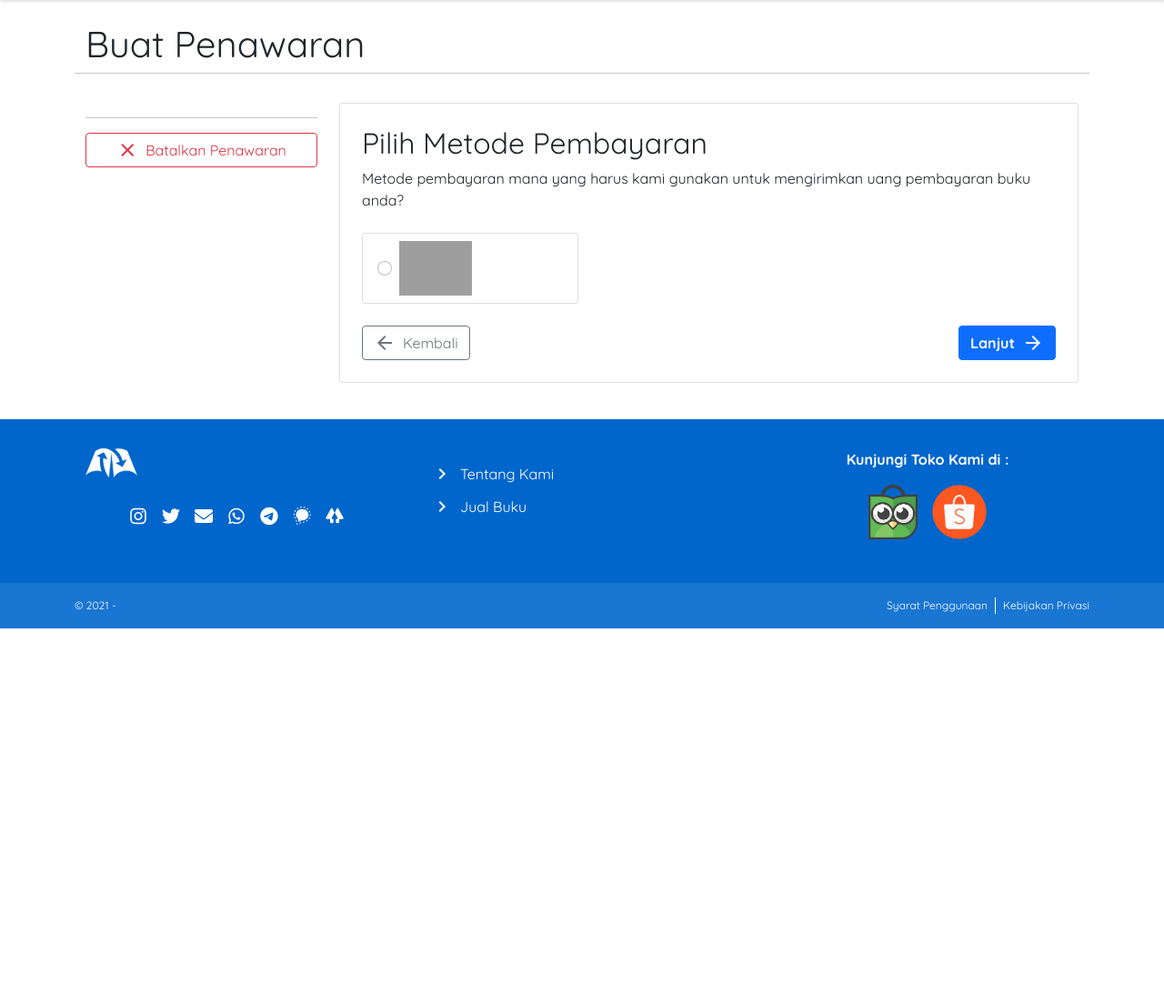
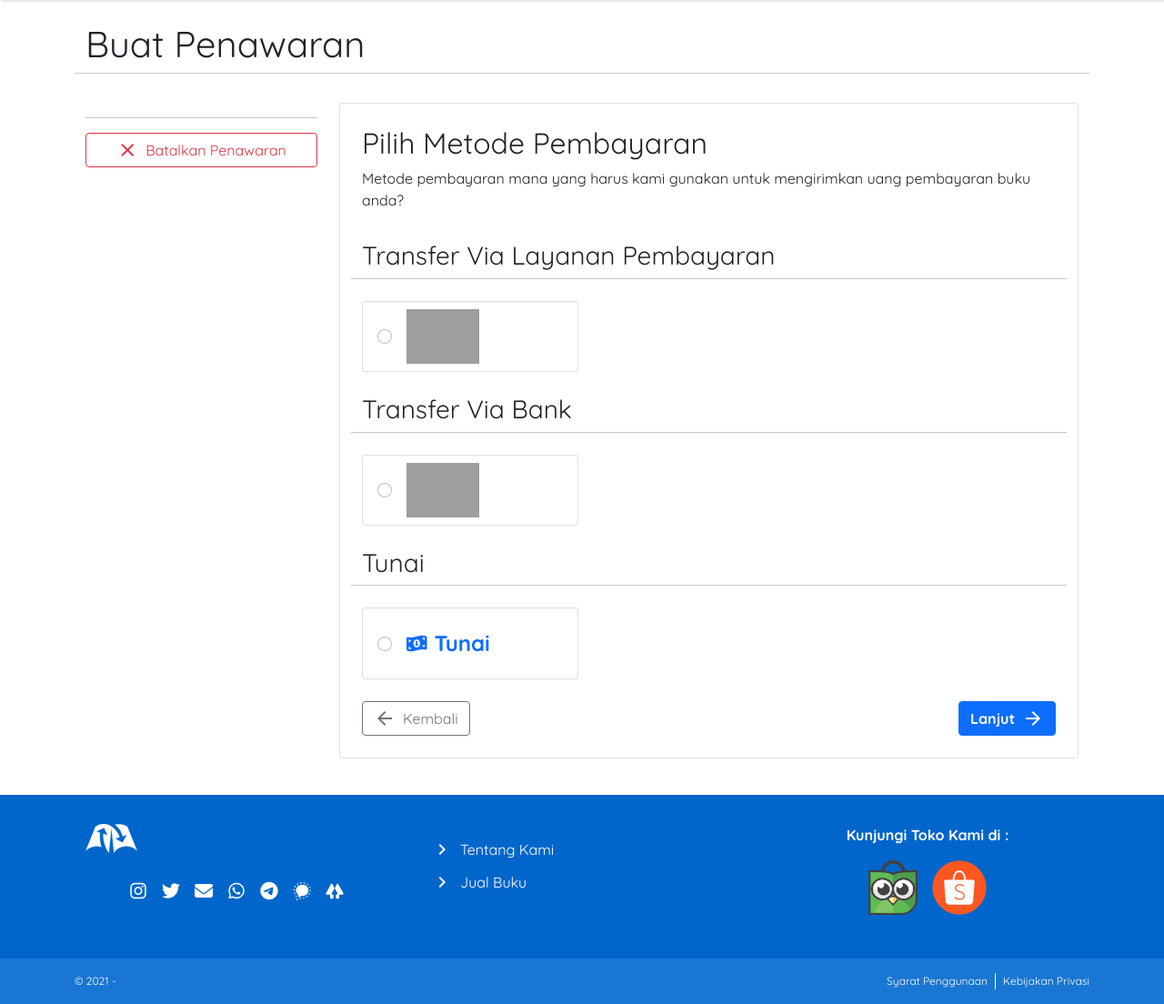
Before and after one commit to tokukas/tokukas-ci4, a CodeIgniter 4 app: template app/Views/offer/new-step-payment.php in a window 1280 px wide. Shown: the part 70-1174 px from the top of the page at 91% size. Before the commit the page ends 761 px from the top, so only its background shows below. Run offline with PHP 8.4 and a stand-in for CodeIgniter, Linux system fonts and the light colour scheme; the template is opened without the code that fills it: most values are stand-ins (such as "Sample title", 1, 10 or a date in 2020); data that the repository does not hold is empty; some libraries are stand-ins or nearby versions; grey boxes are pictures that could not be loaded.

Commit message:
update offer payment page

```diff
--- a/app/Models/PaymentServiceModel.php
+++ b/app/Models/PaymentServiceModel.php
@@ -19,7 +19,7 @@ class PaymentServiceModel extends MyModel
 
     public function getLogos(string $id)
     {
-        return $this->builder('Payment_Logo')->getWhere(['payment_service_id' => $id])
+        return $this->builder('Payment_Service_Logo')->getWhere(['payment_service_id' => $id])
             ->getResultArray();
     }
 
--- a/app/Views/offer/new-step-payment.php
+++ b/app/Views/offer/new-step-payment.php
@@ -17,30 +17,32 @@
             <?= csrf_field(); ?>
 
             <!-- STEP 3 -->
-            <div class="row mb-2">
+            <div class="row mb-3">
                 <h2>Pilih Metode Pembayaran</h2>
                 <p>Metode pembayaran mana yang harus kami gunakan untuk mengirimkan uang pembayaran buku anda?</p>
             </div>
 
-            <div class="row mb-2">
-                <?php $i = 0; ?>
-                <?php foreach ($paymentMethods as $paymentMethod) : ?>
-                    <div class="col-lg-4 col-md-6 mb-3">
+            <?php $i = 0; ?>
+
+            <div class="row mb-3">
+                <h3>Transfer Via Layanan Pembayaran</h3>
+                <hr>
+                <?php foreach ($paymentServices as $paymentService) : ?>
+                    <div class="col-lg-4 col-md-6 my-2">
                         <div class="card p-0">
-                            <div class="card-body py-2 d-flex gap-2 align-items-center">
+                            <div class="card-body py-2 d-flex gap-3 align-items-center">
                                 <div class="d-block">
-                                    <!-- PAKAI NO. TELP -->
                                     <?php if (empty($selectedPayment)) : ?>
-                                        <input type="radio" name="payment_id" id="methodOpt<?= $i; ?>" class="form-check-input" value="<?= $paymentMethod['id']; ?>" <?= ($i === 0) ? 'checked autofocus' : ''; ?> required>
+                                        <input type="radio" name="payment_id" id="methodOpt<?= $i; ?>" class="form-check-input" value="<?= $paymentService['id']; ?>" data-use-phone-number="<?= $paymentService['use_phone_number']; ?>" required>
                                     <?php else : ?>
-                                        <input type="radio" name="payment_id" id="methodOpt<?= $i; ?>" class="form-check-input" value="<?= $paymentMethod['id']; ?>" <?= ($paymentMethod['id'] === $selectedPayment) ? 'checked autofocus' : ''; ?> required>
+                                        <input type="radio" name="payment_id" id="methodOpt<?= $i; ?>" class="form-check-input" value="<?= $paymentService['id']; ?>" data-use-phone-number="<?= $paymentService['use_phone_number']; ?>" <?= ($paymentService['id'] === $selectedPayment) ? 'checked' : ''; ?> required>
                                     <?php endif; ?>
                                 </div>
                                 <div class="d-block">
-                                    <label translate="no" for="methodOpt<?= $i; ?>" title="<?= $paymentMethod['name'] ?>" aria-label="<?= $paymentMethod['name'] ?>" class="form-check-label" data-bs-toggle="tooltip" data-bs-placement="top">
-                                        <picture>
-                                            <source media="(min-width: 640px)" srcset="<?= empty($paymentMethod['logos'][1]) ? '' : base_url('assets/' . $paymentMethod['logos'][1]); ?>">
-                                            <img src="<?= base_url('assets/' . $paymentMethod['logos'][0]); ?>" alt="Logo <?= $paymentMethod['name'] ?>" height="60" width="auto">
+                                    <label translate="no" for="methodOpt<?= $i; ?>" title="<?= $paymentService['name'] ?>" aria-label="<?= $paymentService['name'] ?>" class="form-check-label" data-bs-toggle="tooltip" data-bs-placement="top">
+                                        <picture draggable="false">
+                                            <source media="(min-width: 640px)" srcset="<?= empty($paymentService['logos'][1]) ? '' : base_url('assets/' . $paymentService['logos'][1]); ?>">
+                                            <img src="<?= base_url('assets/' . $paymentService['logos'][0]); ?>" alt="Logo <?= $paymentService['name'] ?>" height="60" width="auto" draggable="false">
                                         </picture>
                                     </label>
                                 </div>
@@ -50,6 +52,77 @@
                     <?php ++$i; ?>
                 <?php endforeach; ?>
             </div>
+
+            <div class="row mb-3">
+                <h3>Transfer Via Bank</h3>
+                <hr>
+                <?php foreach ($banks as $bank) : ?>
+                    <div class="col-lg-4 col-md-6 my-2">
+                        <div class="card p-0">
+                            <div class="card-body py-2 d-flex gap-3 align-items-center">
+                                <div class="d-block">
+                                    <?php if (empty($selectedPayment)) : ?>
+                                        <input type="radio" name="payment_id" id="methodOpt<?= $i; ?>" class="form-check-input" value="<?= $bank['id']; ?>" <?= ($i === 0) ? 'checked' : ''; ?> required>
+                                    <?php else : ?>
+                                        <input type="radio" name="payment_id" id="methodOpt<?= $i; ?>" class="form-check-input" value="<?= $bank['id']; ?>" <?= ($bank['id'] === $selectedPayment) ? 'checked' : ''; ?> required>
+                                    <?php endif; ?>
+                                </div>
+                                <div class="d-block">
+                                    <label translate="no" for="methodOpt<?= $i; ?>" title="<?= $bank['name'] ?>" aria-label="<?= $bank['name'] ?>" class="form-check-label" data-bs-toggle="tooltip" data-bs-placement="top">
+                                        <picture draggable="false">
+                                            <source media="(min-width: 640px)" srcset="<?= empty($bank['logos'][1]) ? '' : base_url('assets/' . $bank['logos'][1]); ?>">
+                                            <img src="<?= base_url('assets/' . $bank['logos'][0]); ?>" alt="Logo <?= $bank['name'] ?>" height="60" width="auto" draggable="false">
+                                        </picture>
+                                    </label>
+                                </div>
+                            </div>
+                        </div>
+                    </div>
+                    <?php ++$i; ?>
+                <?php endforeach; ?>
+            </div>
+
+            <div class="row mb-3">
+                <h3>Tunai</h3>
+                <hr>
+                <div class="col-lg-4 col-md-6 my-2">
+                    <div class="card p-0">
+                        <div class="card-body py-2 d-flex gap-3 align-items-center">
+                            <div class="d-block">
+                                <input type="radio" name="payment_id" id="methodOpt<?= $i; ?>" class="form-check-input" value="CASH" <?= ($selectedPayment === 'CASH') ? 'checked' : ''; ?> required>
+                            </div>
+                            <div class="d-block">
+                                <label translate="no" for="methodOpt<?= $i; ?>" title="Tunai" aria-label="Tunai" class="form-check-label" data-bs-toggle="tooltip" data-bs-placement="top">
+                                    <div class="d-flex gap-2 align-items-center my-3 text-primary">
+                                        <i class="fas fa-money-bill-wave-alt fa-lg"></i>
+                                        <span class="h4 m-0 fw-bold">Tunai</span>
+                                    </div>
+                                </label>
+                            </div>
+                        </div>
+                    </div>
+                </div>
+            </div>
+
+            <!-- <div id="transferDestField" class="row mb-3 d-none">
+                <div class="col-md-12 col-lg-6 mb-3">
+                    <div class="form-input">
+                        <label for="destNumInput" class="form-label"></label>
+                        <div class="input-group">
+                            <div class="input-group-text">
+                                <i id="icon" class="fas fa-money-check"></i>
+                            </div>
+                            <input type="tel" name="payment_destination" id="destNumInput" class="form-control">
+                        </div>
+                        <div class="form-text">Gunakan nomor telepon yang terdaftar pada layanan pembayaran yang anda pilih.</div>
+                    </div>
+                </div>
+                <div class="col-md-12 col-lg-6 mb-3">
+                    <p class="fw-bold text-danger mb-2">Pastikan nomor telepon atau nomor rekening yang anda masukkan benar!</p>
+                    <p style="font-size: smaller;">TOKUKAS <strong>tidak akan bertanggung jawab</strong> atas semua kerugian akibat kesalahan nomor telepon atau nomor rekening yang anda berikan.</p>
+                </div>
+            </div> -->
+
 
             <div class="row">
                 <div class="btn-navigate">
@@ -73,5 +146,6 @@
 <!-- CUSTOM SCRIPTS SECTION -->
 <?= $this->section('custom-scripts'); ?>
 
+<script src="<?= base_url('scripts/js/offer-new-payment.js'); ?>" defer></script>
 
 <?= $this->endSection(); ?>
--- a/app/sql/create_query.sql
+++ b/app/sql/create_query.sql
@@ -156,10 +156,10 @@ CREATE TABLE IF NOT EXISTS `Payment_Service` (
 -- --------------------------------------------------------
 
 --
--- Table structure for table `Payment_Logo`
+-- Table structure for table `Payment_Service_Logo`
 --
 
-CREATE TABLE IF NOT EXISTS `Payment_Logo` (
+CREATE TABLE IF NOT EXISTS `Payment_Service_Logo` (
     `id` VARCHAR(10) PRIMARY KEY NOT NULL,
     `payment_service_id` VARCHAR(8) NOT NULL,
     `file_name` VARCHAR(255) NOT NULL,
--- /dev/null
+++ b/public/scripts/js/offer-new-payment.js
@@ -0,0 +1,35 @@
+const setNumInputField = () => {
+    $('.card input').each((i, checkbox) => {
+        if (checkbox.checked) {
+            // show number input field
+            const destNumUsed = $(checkbox).data('dest-num-used');
+            const field = $('#transferDestField');
+            const label = $(field).find('label');
+            const input = $(field).find('input');
+            const icon = $(field).find('#icon');
+            const textHelper = $(field).find('.form-text');
+
+            if (destNumUsed === '') {
+                $(field).addClass('d-none');
+                $(input).removeAttr('required');
+            } else {
+                const labelText = destNumUsed === 'phone' ? 'nomor telepon' : 'nomor rekening';
+                const placeholderText = destNumUsed === 'phone' ? '0812345678' : '12345678';
+                const iconName = destNumUsed === 'phone' ? 'fas fa-phone' : 'fas fa-money-check';
+
+                $(field).removeClass('d-none');
+                $(label).html(ucwords(`${labelText} :`));
+                $(input).attr('required', '');
+                $(input).attr('placeholder', `Contoh : ${placeholderText}`);
+                $(icon).removeClass().addClass(iconName)
+                $(textHelper).html(`Gunakan ${labelText} yang terdaftar pada layanan yang anda pilih.`);
+            }
+        }
+    });
+}
+
+$('.card input').each((i, checkbox) => {
+    $(checkbox).on('input', setNumInputField);
+});
+
+setNumInputField();
```
Also changed, not shown: app/Controllers/Offer.php (+51 -12 lines), app/Models/PaymentMethodModel.php (+38 -50 lines), app/Views/offer/new-step-payment-destination.php (added, +69 -0 lines).
